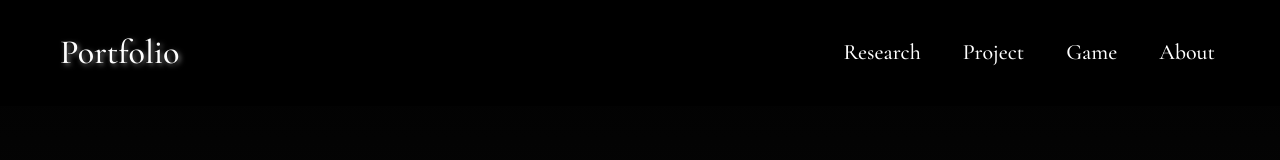
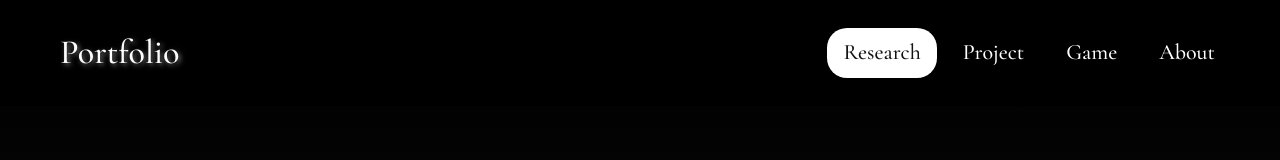
Before and after one commit to chaozhang666/portfolio-website, a React (Create React App) app: page / in a window 1280 px wide. In both pictures the pointer is over the element "Research". Shown: the top 160 px of the page. Built offline with nearby package versions, Linux system fonts and the light colour scheme.

Commit message:
add hover style for nav items

```diff
--- a/src/App.css
+++ b/src/App.css
@@ -44,10 +44,14 @@ a {
 .nav-wrapper h1, .logo {
   padding: 12px 16px;
   font-size: 22px;
+  border-radius: 20px;
 }
 
 .nav-wrapper h1:hover{
   cursor: pointer;
+  background-color: #fff;
+  color: #131313;
+  transition: 0.7s;
 }
 
 .logo:hover {
```
